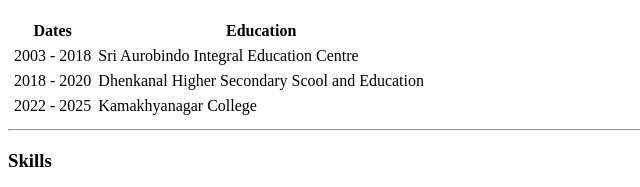
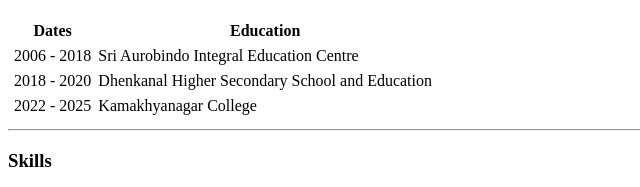
Before and after one commit to Sourav8457/FirstSite, a plain HTML site: page index.html in a window 1280 px wide. Shown: the part 477-664 px from the top of the page, 0-640 px from the left. Drawn offline with Linux system fonts and the light colour scheme.

Commit message:
fixed first mistake

```diff
--- a/index.html
+++ b/index.html
@@ -34,12 +34,12 @@
         </thead>
         <tbody>
             <tr>
-                <td>2003 - 2018</td>
+                <td>2006 - 2018</td>
                 <td>Sri Aurobindo Integral Education Centre</td>
             </tr>
             <tr>
                 <td>2018 - 2020</td>
-                <td>Dhenkanal Higher Secondary Scool and Education</td>
+                <td>Dhenkanal Higher Secondary School and Education</td>
             </tr>
             <tr>
                 <td>2022 - 2025</td>
```
